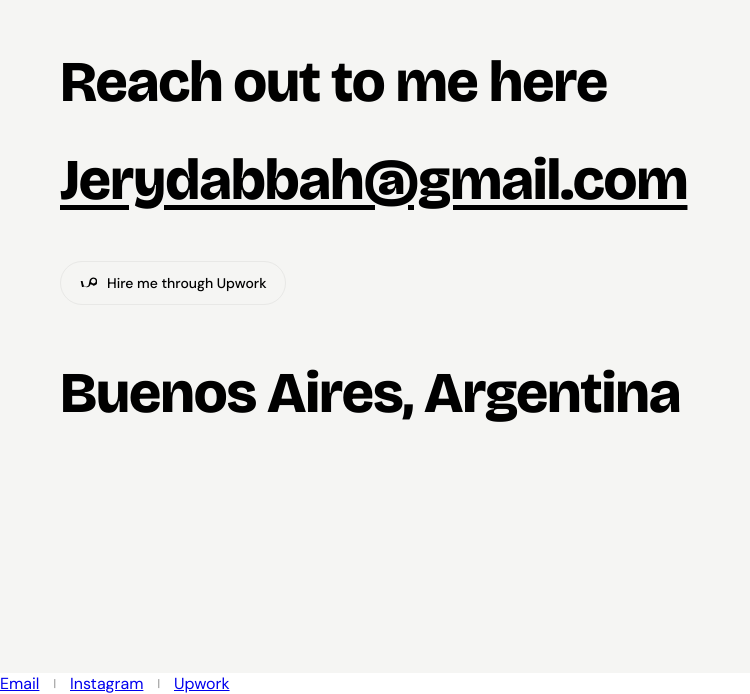
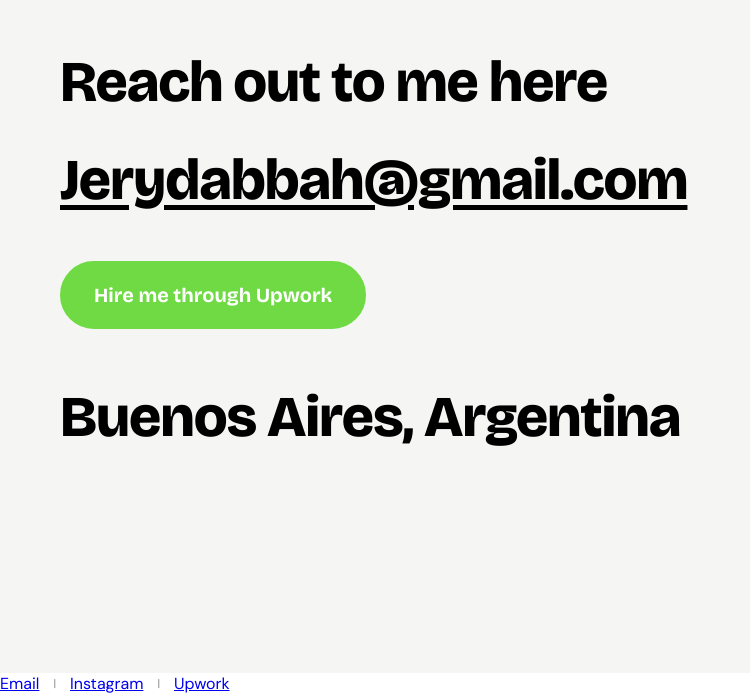
Before and after one commit to jerydabbah/portfolio, a website: page index.html in a window 1280 px wide. Shown: the part 1646-2340 px from the top of the page, without its empty margins (0-750 px from the left). Drawn offline with nearby package versions, Linux system fonts and the light colour scheme; no server answers.

Commit message:
Update index.html

```diff
--- a/index.html
+++ b/index.html
@@ -110,6 +110,36 @@
   .pw-box input:focus { border-color:#111; }
   .pw-error { font-size:11px; color:#c0392b; opacity:0; transition:opacity 0.2s; }
   .pw-error.show { opacity:1; }
+  .upwork-btn {
+  display: inline-flex;
+  align-items: center;
+
+  margin-bottom: 60px;
+
+  font-family: var(--font-display);
+  font-size: 20px;
+  font-weight: 700;
+
+  color: #ffffff;
+  text-decoration: none;
+
+  background: #6FDA44; /* verde Upwork */
+  border: 2px solid #6FDA44;
+
+  padding: 20px 32px;
+  border-radius: 999px;
+
+  transition: all 0.25s cubic-bezier(0.4, 0, 0.2, 1);
+}
+
+/* hover elegante */
+.upwork-btn:hover {
+  background: var(--black);
+  border-color: var(--black);
+  color: var(--white);
+
+  transform: translateY(-2px);
+}
 </style>
 </head>
 <body>
@@ -154,14 +184,9 @@
     Jerydabbah@gmail.com
   </a>
 
-  <a href="https://www.upwork.com/freelancers/~018d014da3be957474?mp_source=share" target="_blank" style="display:inline-flex; align-items:center; gap:10px; margin-bottom: 60px; font-family: var(--font-ui); font-size: 14px; font-weight: 500; color: var(--black); text-decoration: none; border: 1px solid var(--light-gray); padding: 12px 18px; border-radius: 999px;">
-
-    <svg width="18" height="18" viewBox="0 0 24 24" fill="currentColor">
-      <path d="M17.5 14.2c-1.1 0-2.1-.5-2.8-1.2l.6-2.9.1-.5c.5 1 1.2 1.8 2.1 2.4.5.3 1.1.5 1.8.5 1.7 0 3.1-1.4 3.1-3.1s-1.4-3.1-3.1-3.1c-1.5 0-2.8 1.1-3 2.5l-1 4.9c-.5 2.3-2.5 4-4.9 4-1.8 0-3.4-.9-4.3-2.3l.4 2H4l-1.7-8h2.5l1 4.7c.4 1.7 1.9 2.8 3.6 2.8 1.8 0 3.3-1.3 3.6-3l1-4.8c.4-2.5 2.6-4.4 5.2-4.4 3 0 5.4 2.4 5.4 5.4s-2.4 5.4-5.4 5.4Z"/>
-    </svg>
-
-    <span>Hire me through Upwork</span>
-  </a>
+<a href="https://www.upwork.com/freelancers/~018d014da3be957474?mp_source=share" target="_blank" class="upwork-btn">
+  Hire me through Upwork
+</a>
 
   <div class="contact-city">Buenos Aires, Argentina</div>
 </div>
```
